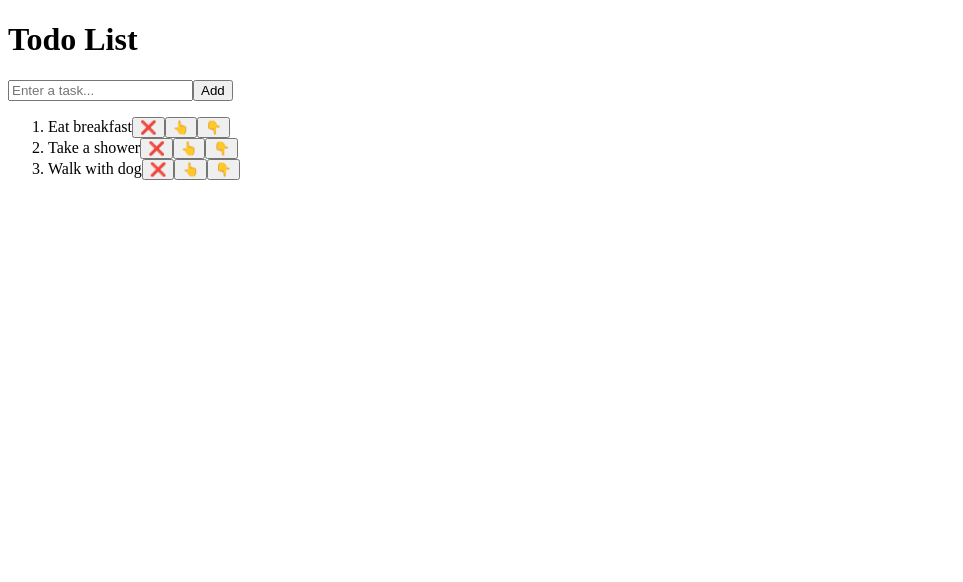
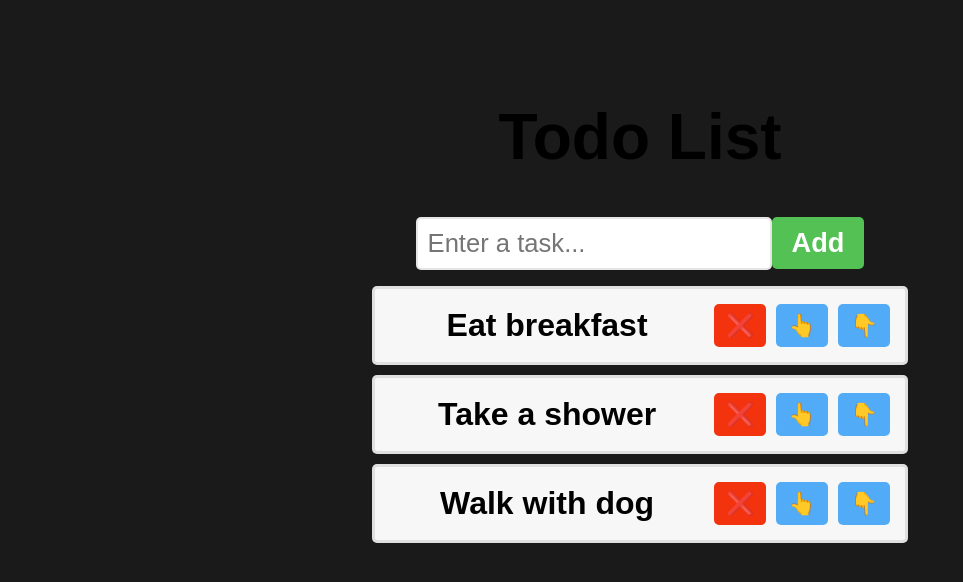
Before and after one commit to Junior-sierpik/React-Todo-list, a React (Vite) app in the folder Todo-react-project/: page / in a window 1280 px wide. Shown: the top 582 px of the page, without its empty margins (0-963 px from the left). Built offline with nearby package versions, Linux system fonts and the light colour scheme.

Commit message:
Upload some css styles to project

```diff
--- a/Todo-react-project/src/index.css
+++ b/Todo-react-project/src/index.css
@@ -0,0 +1,74 @@
+body{
+ background-color: hsl(0, 0%, 10%);
+}
+.todo-list{
+  font-family: Arial, Helvetica, sans-serif;
+  text-align: center;
+  margin-top: 100px;
+}
+h1{
+  font-size: 4rem;
+}
+button{
+  font-size: 1.7rem;
+  font-weight: bold;
+  padding: 10px 20px;
+  color: white;
+  border: none;
+  border-radius: 5px;
+  cursor: pointer;
+  transition: background-color 0.5s ease;
+}
+.add-button{
+  background-color: hsl(120, 47%, 54%);
+}
+.add-button:hover{
+  background-color: hsl(120, 47%, 44%);
+}
+.delete-button{
+  background-color: hsl(10, 90%, 50%);
+}
+.delete-button:hover{
+  background-color: hsl(10, 90%, 40%);
+}
+.move-button{
+  background-color: hsl(207, 90%, 64%);
+}
+.move-button:hover{
+  background-color: hsl(207, 90%, 54%);
+}
+input[type="text"]{
+  font-size: 1.6rem;
+  padding: 10px;
+  border: 2px solid hsl(0, 0%, 80%, 0.5);
+  border-radius: 5px;
+  color: hsl(0, 0%, 0%, 0.5);
+}
+ol{
+  padding: 0;
+  list-style-type: none;
+  display: flex;
+  flex-direction: column;
+  align-items: center;
+}
+li{
+  width: 500px;
+  font-size: 2rem;
+  font-weight: bold;
+  padding: 15px;
+  background-color: hsl(0, 0%, 97%);
+  margin-bottom: 10px;
+  border: 3px solid hsl(0, 0%, 85%, 0.75);
+  border-radius: 5px;
+  display: flex;
+  align-items: center;
+  justify-content: center;
+}
+.text{
+  flex: 1;
+}
+.delete-button, .move-button {
+  padding: 8px 12px;
+  font-size: 1.4rem;
+  margin-left: 10px;
+}
```
